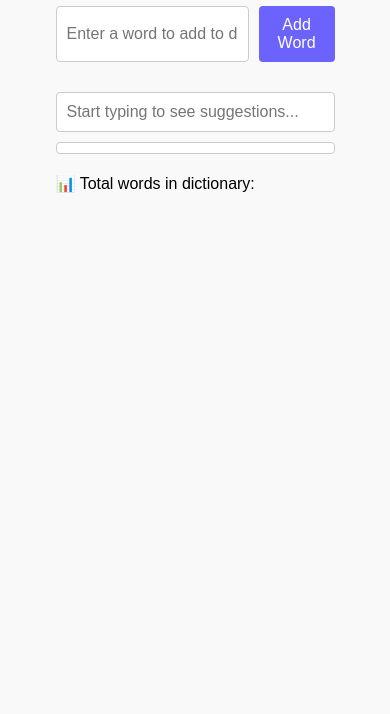
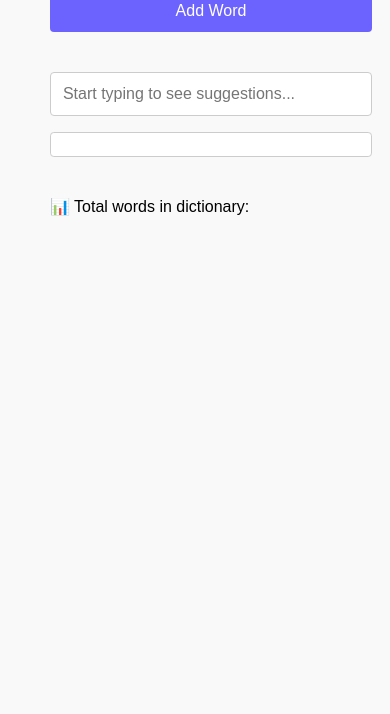
Before and after one commit to LiorKirshner/AutoComplete_Trie_Project, a website with bundled scripts: page web/index.html in a window 390 px wide. Shown: the part 130-844 px from the top of the page. Built offline with nearby package versions, Linux system fonts and the light colour scheme.

Commit message:
📱 Improve layout for mobile devices using media queries

```diff
--- a/web/index.html
+++ b/web/index.html
@@ -1,7 +1,7 @@
 <!DOCTYPE html>
 <html lang="en">
   <head>
-    <meta charset="UTF-8" />
+    <meta name="viewport" content="width=device-width, initial-scale=1.0" />
     <title>AutoComplete Trie Web UI</title>
     <link rel="stylesheet" href="style.css" />
   </head>
--- a/web/style.css
+++ b/web/style.css
@@ -1,77 +1,131 @@
-/* Base styling for layout sections  */
+/* Base layout for desktop */
 body {
   font-family: Arial, sans-serif;
-  margin: 40px;
+  margin: 2rem auto;
+  padding: 0 1rem;
   background-color: #f9f9f9;
+  max-width: 60rem;
+  width: 100%;
+  box-sizing: border-box;
 }
 
 h1 {
   text-align: center;
   color: #333;
+  font-size: 2rem;
 }
 
 .add-word-section,
 .autocomplete-section,
 .status-section {
-  margin: 20px auto;
+  margin: 1.5rem auto;
   width: 90%;
-  max-width: 500px;
   display: flex;
   flex-direction: column;
-  gap: 10px;
+  gap: 1rem;
 }
+
 .add-input-container {
   display: flex;
-  gap: 10px;
+  gap: 1rem;
+  align-items: center;
 }
 
 .add-input-container input {
   width: 70%;
+  padding: 0.75em;
+  font-size: 1em;
+  border-radius: 0.25em;
+  border: 0.0625em solid #ccc;
+  box-sizing: border-box;
 }
 
 .add-input-container button {
   width: 30%;
-}
-
-input[type="text"] {
-  padding: 10px;
-  font-size: 1rem;
-  border-radius: 4px;
-  border: 1px solid #ccc;
-}
-
-button {
+  padding: 0.75em;
+  font-size: 1em;
+  border-radius: 0.25em;
+  border: none;
   background-color: #6c63ff;
   color: white;
-  border: none;
-  padding: 10px;
-  border-radius: 4px;
-  font-size: 1rem;
   cursor: pointer;
 }
 
-button:hover {
+.add-input-container button:hover {
   background-color: #574fd6;
+}
+
+#prefixInput {
+  padding: 0.75em;
+  font-size: 1em;
+  border-radius: 0.25em;
+  border: 0.0625em solid #ccc;
+  width: 100%;
+  box-sizing: border-box;
 }
 
 #suggestions {
   background-color: white;
-  border: 1px solid #ccc;
-  border-radius: 4px;
-  padding: 5px;
+  border: 0.0625em solid #ccc;
+  border-radius: 0.25em;
+  padding: 0.75em;
+  font-size: 1em;
+  word-wrap: break-word;
 }
 
 .feedback-message {
-  padding: 10px;
-  border-radius: 5px;
-  margin-top: 20px;
-  font-size: 1.1rem;
+  padding: 0.75em;
+  border-radius: 0.25em;
+  font-size: 1em;
 }
+
 .success-message {
   background-color: #d4edda;
   color: #155724;
 }
+
 .error-message {
   background-color: #f8d7da;
   color: #721c24;
 }
+
+#wordCount {
+  font-size: 1em;
+  margin-top: 1rem;
+}
+
+/* 📱 Mobile adjustments */
+@media (max-width: 600px) {
+  body {
+    margin: 1rem;
+  }
+
+  h1 {
+    font-size: 1.5rem;
+  }
+
+  .add-input-container {
+    flex-direction: column;
+    gap: 0.5rem;
+  }
+
+  .add-input-container input,
+  .add-input-container button {
+    width: 100%;
+    font-size: 1rem;
+    max-width: 50rem;
+  }
+
+  #prefixInput {
+    font-size: 1rem;
+  }
+
+  #suggestions {
+    font-size: 0.95rem;
+  }
+
+  .feedback-message,
+  #wordCount {
+    font-size: 1rem;
+  }
+}
```
